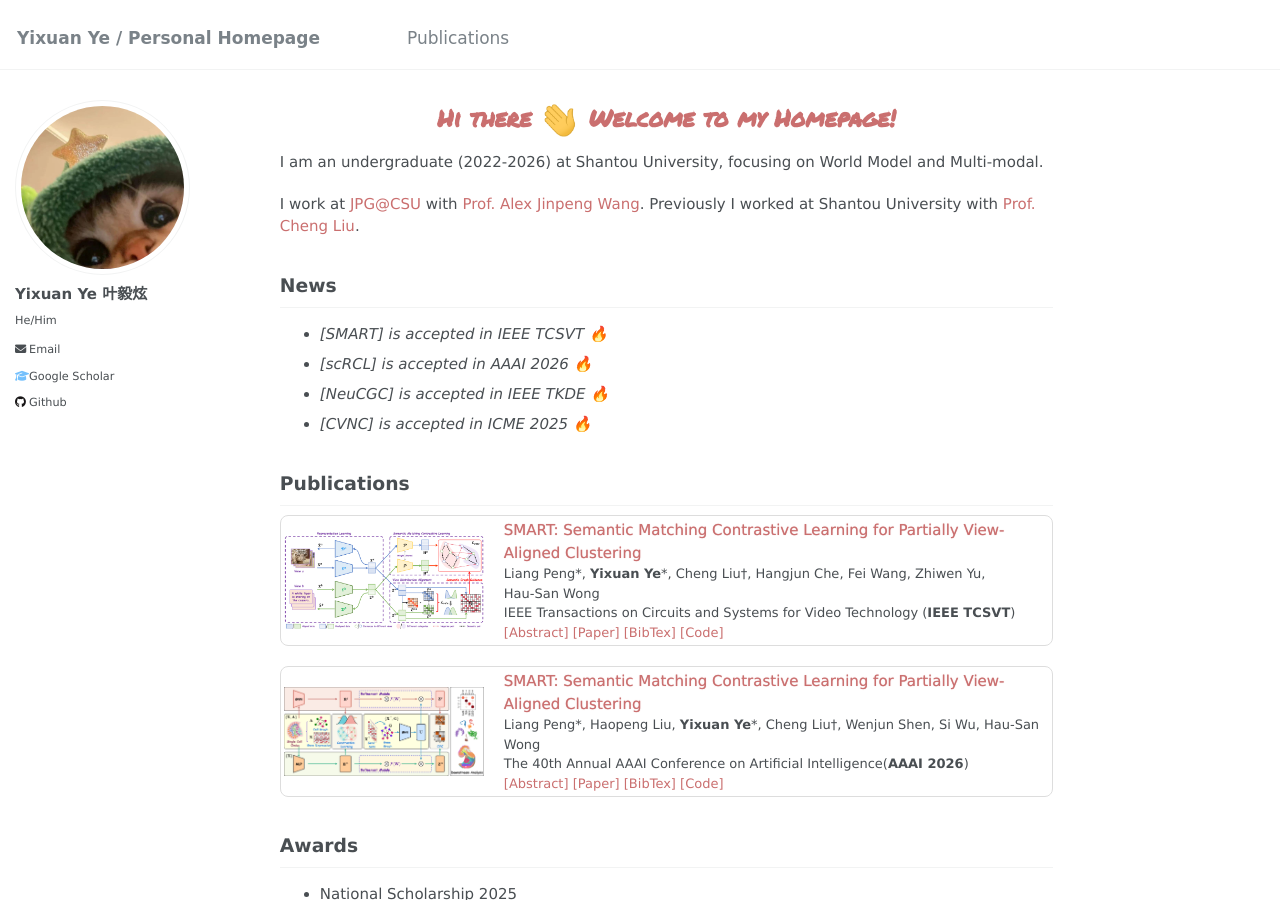
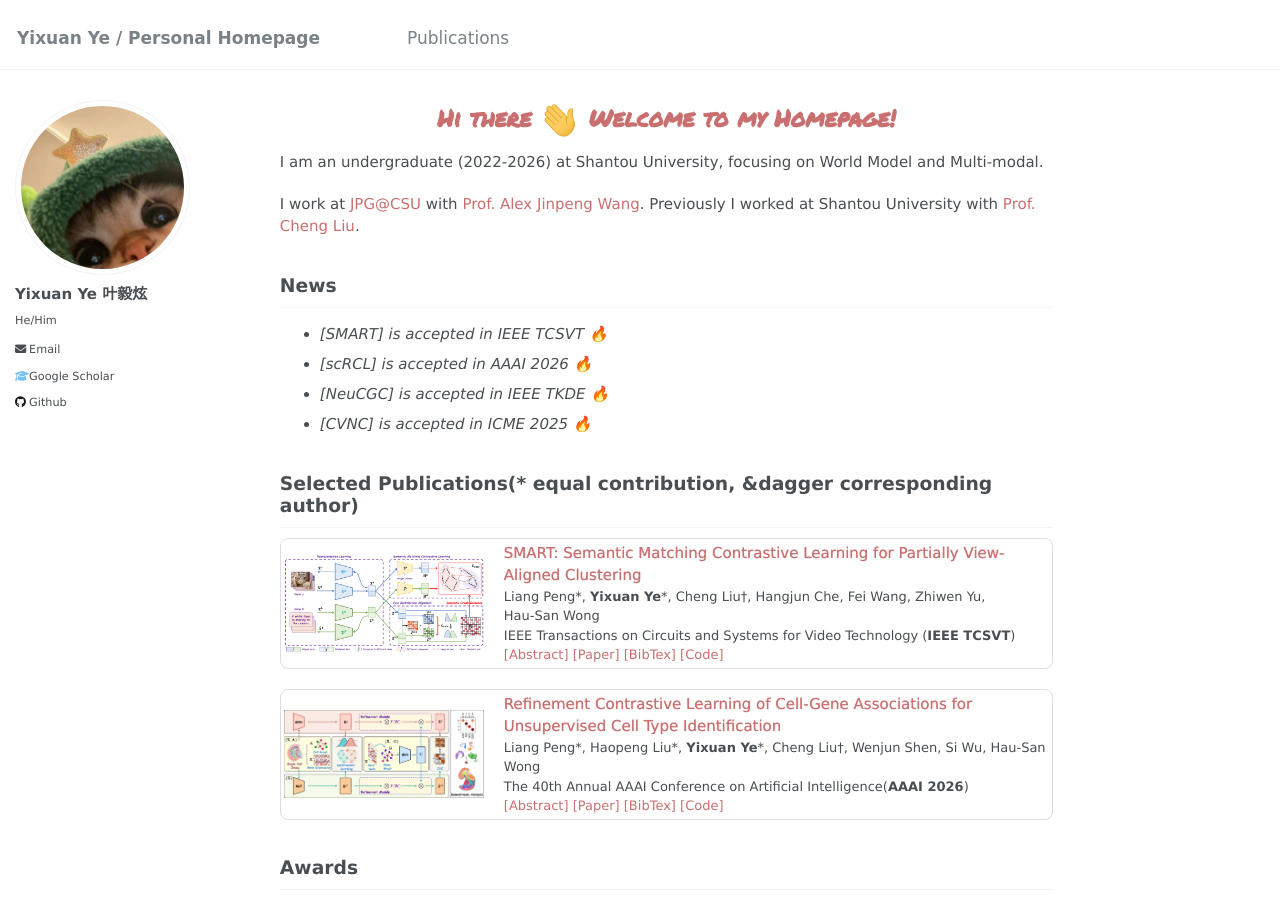
Before and after one commit to EasonTuT/EasonYe.github.io, a Jekyll site: the page built from _pages/about.md, in a window 1280 px wide and 900 px high. Built offline with Jekyll 4.4.1, drawn with Linux system fonts in a browser that asks for light colours; some web fonts are replaced.

Commit message:
Update about.md
Signed-off-by: EasonTuT <122711212+EasonTuT@users.noreply.github.com>

```diff
--- a/_pages/about.md
+++ b/_pages/about.md
@@ -161,7 +161,7 @@ News
 - *[NeuCGC] is accepted in IEEE TKDE &#128293;*
 - *[CVNC] is accepted in ICME 2025 &#128293;*
 
-Publications
+Selected Publications(* equal contribution, &dagger corresponding author)
 --------------
 <div class="publication-card">
     <img src="images/TCSVT25.png" alt="Raa" width="200" height="100" style="margin-right: 20px;">
@@ -206,11 +206,11 @@ Extensive experiments on eight benchmark datasets demonstrate that our method co
     <img src="images/AAAI26.png" alt="Raa" width="200" height="100" style="margin-right: 20px;">
     <div>
         <span style="color:#ca6f6f; font-weight:500; text-shadow: 0 0 0.8px rgba(202, 111, 111, 0.75);">
-        SMART: Semantic Matching Contrastive Learning for Partially View-Aligned Clustering
+        Refinement Contrastive Learning of Cell-Gene Associations for Unsupervised Cell Type Identification
         </span><br>
         <div class="author-links" style="font-size: 13px">
             <a href="" target="_blank">Liang Peng</a>*,
-            <a href="" target="_blank">Haopeng Liu</a>,
+            <a href="" target="_blank">Haopeng Liu</a>*,
             <a href="" target="_blank"><strong>Yixuan Ye</strong></a>*,
             <a href="https://cliu272.github.io" target="_blank">Cheng Liu</a>&dagger;,
             <a href="" target="_blank">Wenjun Shen</a>,
```
